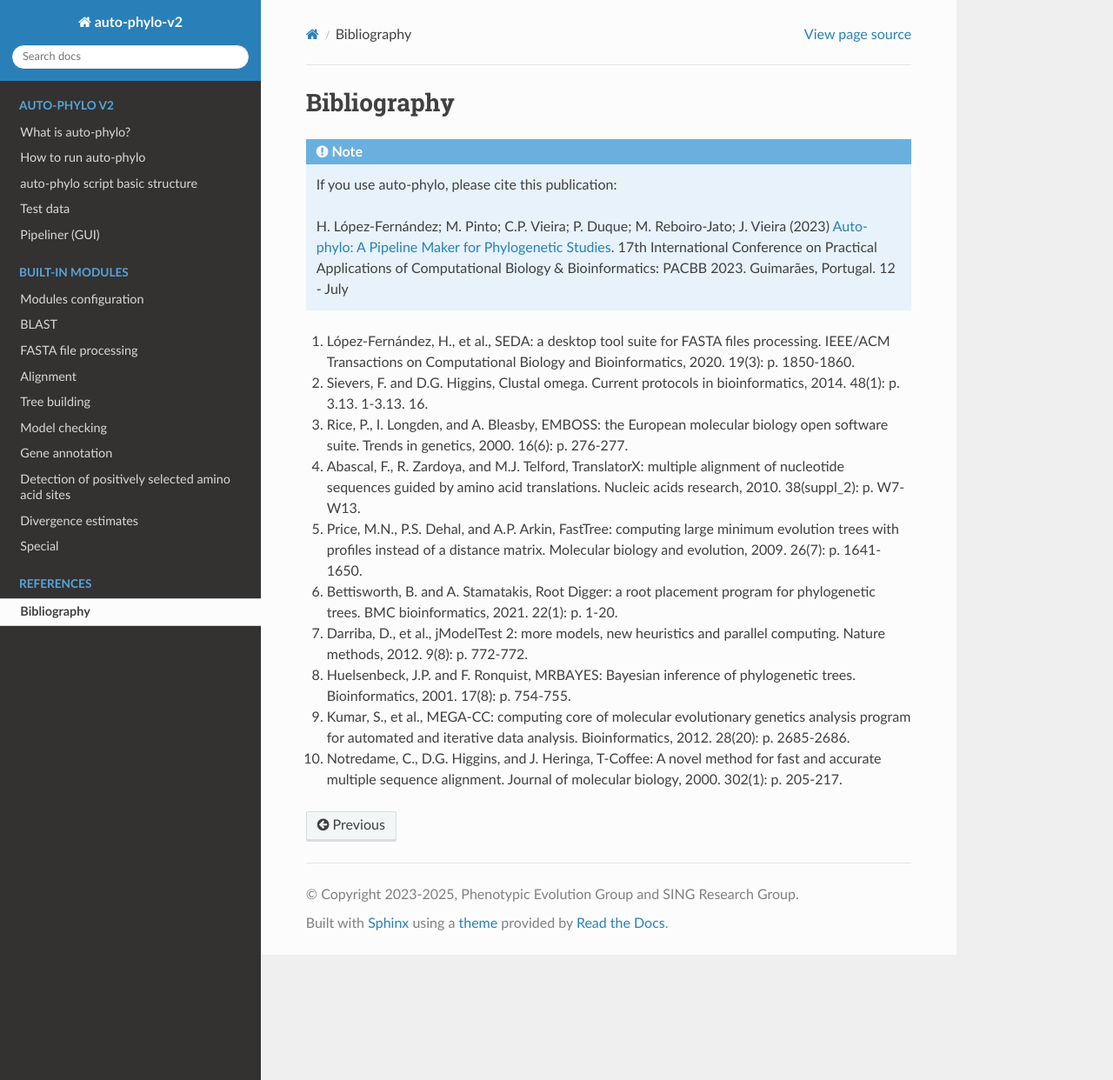
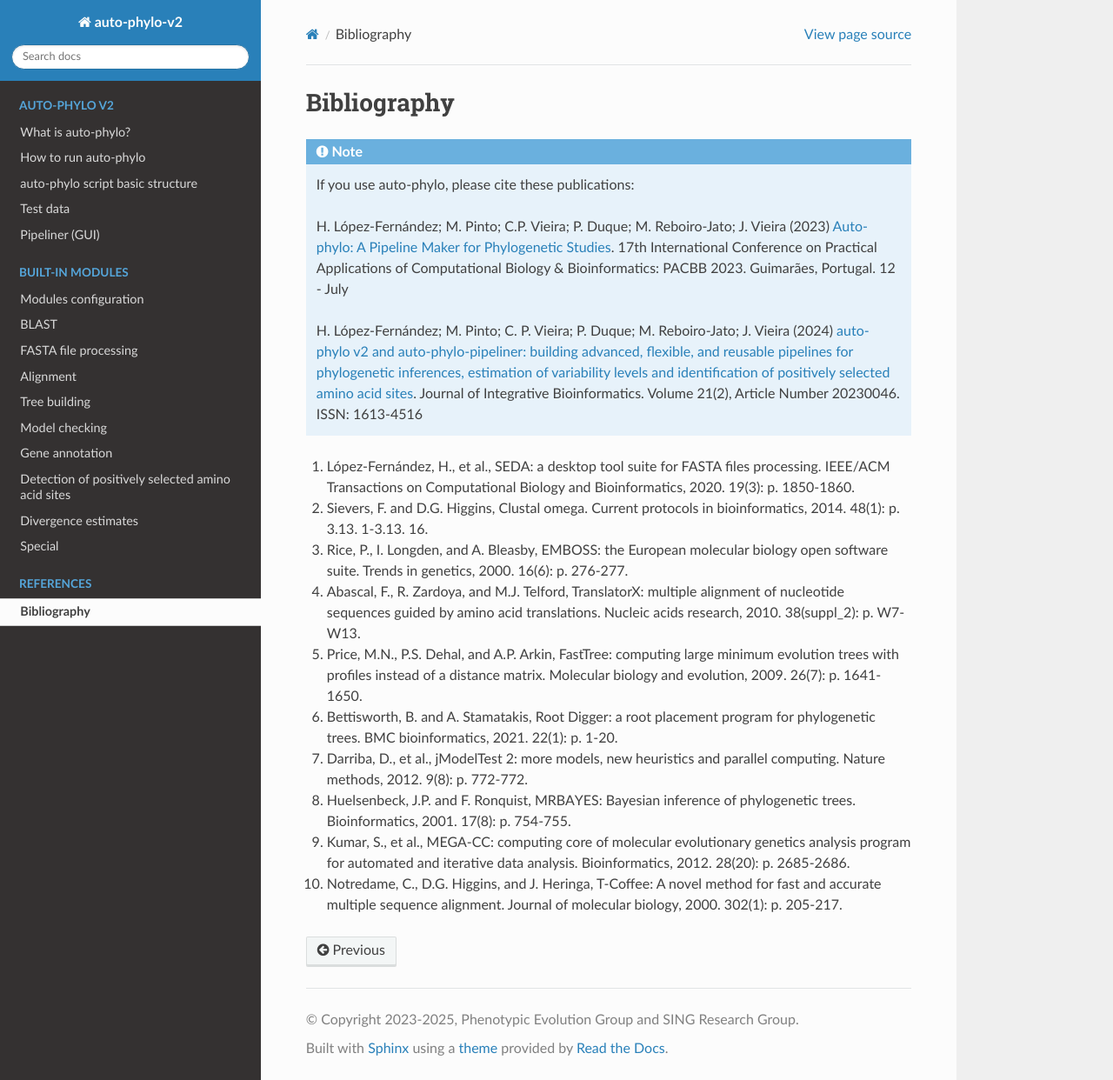
Before and after one commit to pegi3s/auto-phylo-docs, a Sphinx documentation site: the page built from source/references.rst, in a window 1280 px wide and 1242 px high. Shown: the whole window at 87% size. Built offline with Sphinx 7.4.7 and the Read the Docs theme 3.1.0, drawn with Linux system fonts in a browser that asks for light colours.

Commit message:
Adds new publication

```diff
--- a/source/overview.rst
+++ b/source/overview.rst
@@ -9,11 +9,14 @@ In addition, it uses Docker images to run any third-party software, thus Docker
 
 .. Note::
 
-   If you use auto-phylo, please cite this publication:
+   If you use auto-phylo, please cite these publications:
 
    H. López-Fernández; M. Pinto; C.P. Vieira; P. Duque; M. Reboiro-Jato; J. Vieira (2023) `Auto-phylo: A Pipeline Maker
    for Phylogenetic Studies <https://doi.org/10.1007/978-3-031-38079-2_3>`_. 17th International Conference on Practical Applications of Computational Biology & Bioinformatics:
    PACBB 2023. Guimarães, Portugal. 12 - July
+
+   H. López-Fernández; M. Pinto; C. P. Vieira; P. Duque; M. Reboiro-Jato; J. Vieira (2024) `auto-phylo v2 and auto-phylo-pipeliner:
+   building advanced, flexible, and reusable pipelines for phylogenetic inferences, estimation of variability levels and identification of positively selected amino acid sites <https://doi.org/10.1515/jib-2023-0046>`_. Journal of Integrative Bioinformatics. Volume 21(2), Article Number 20230046. ISSN: 1613-4516
 
 .. _how-to-run:
 
--- a/source/references.rst
+++ b/source/references.rst
@@ -3,11 +3,14 @@ Bibliography
 
 .. Note::
 
-   If you use auto-phylo, please cite this publication:
+   If you use auto-phylo, please cite these publications:
 
    H. López-Fernández; M. Pinto; C.P. Vieira; P. Duque; M. Reboiro-Jato; J. Vieira (2023) `Auto-phylo: A Pipeline Maker
    for Phylogenetic Studies <https://doi.org/10.1007/978-3-031-38079-2_3>`_. 17th International Conference on Practical Applications of Computational Biology & Bioinformatics:
    PACBB 2023. Guimarães, Portugal. 12 - July
+
+   H. López-Fernández; M. Pinto; C. P. Vieira; P. Duque; M. Reboiro-Jato; J. Vieira (2024) `auto-phylo v2 and auto-phylo-pipeliner:
+   building advanced, flexible, and reusable pipelines for phylogenetic inferences, estimation of variability levels and identification of positively selected amino acid sites <https://doi.org/10.1515/jib-2023-0046>`_. Journal of Integrative Bioinformatics. Volume 21(2), Article Number 20230046. ISSN: 1613-4516
 
 1.	López-Fernández, H., et al., SEDA: a desktop tool suite for FASTA files processing. IEEE/ACM Transactions on Computational Biology and Bioinformatics, 2020. 19(3): p. 1850-1860.
 2.	Sievers, F. and D.G. Higgins, Clustal omega. Current protocols in bioinformatics, 2014. 48(1): p. 3.13. 1-3.13. 16.
```
